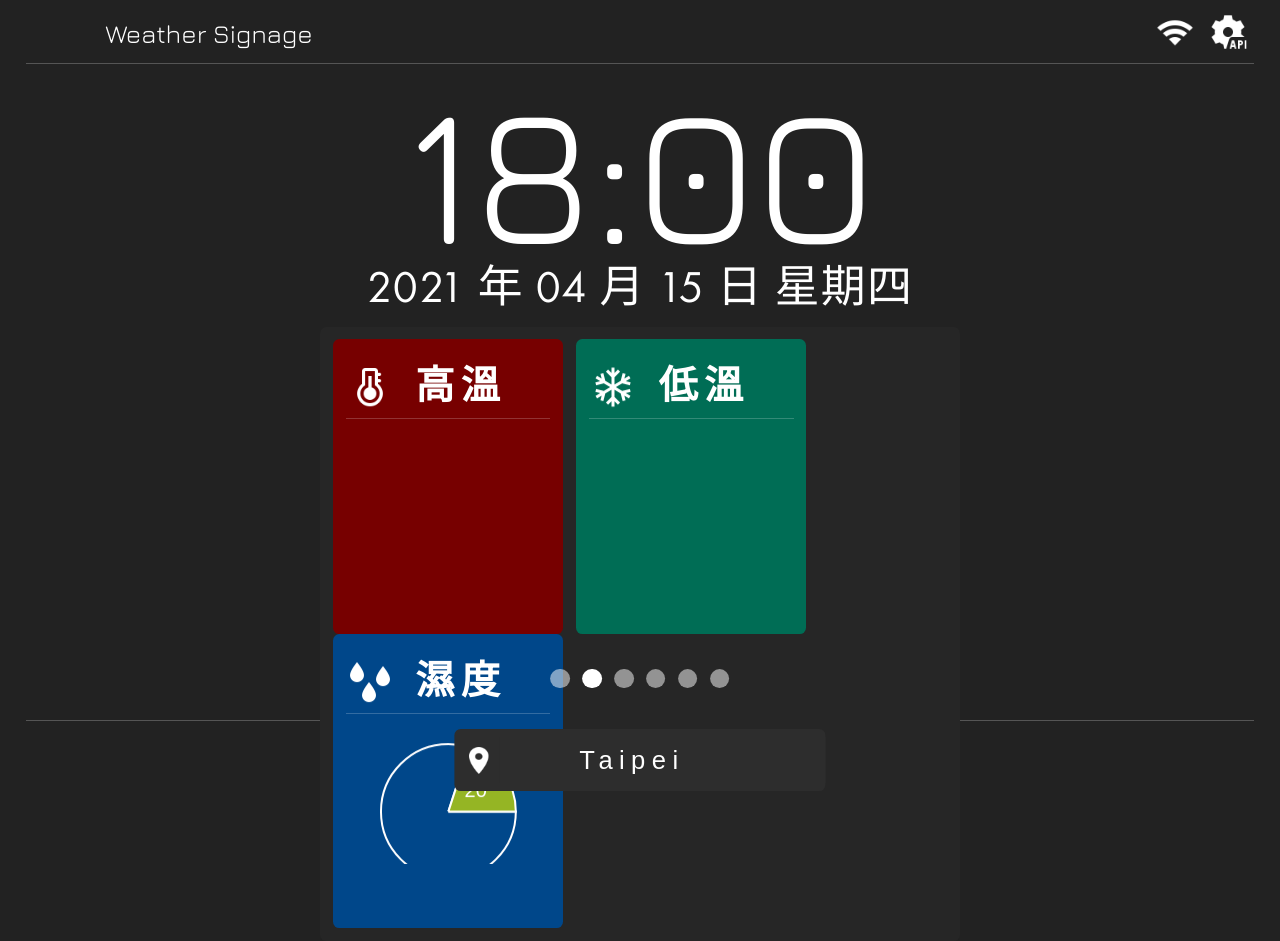
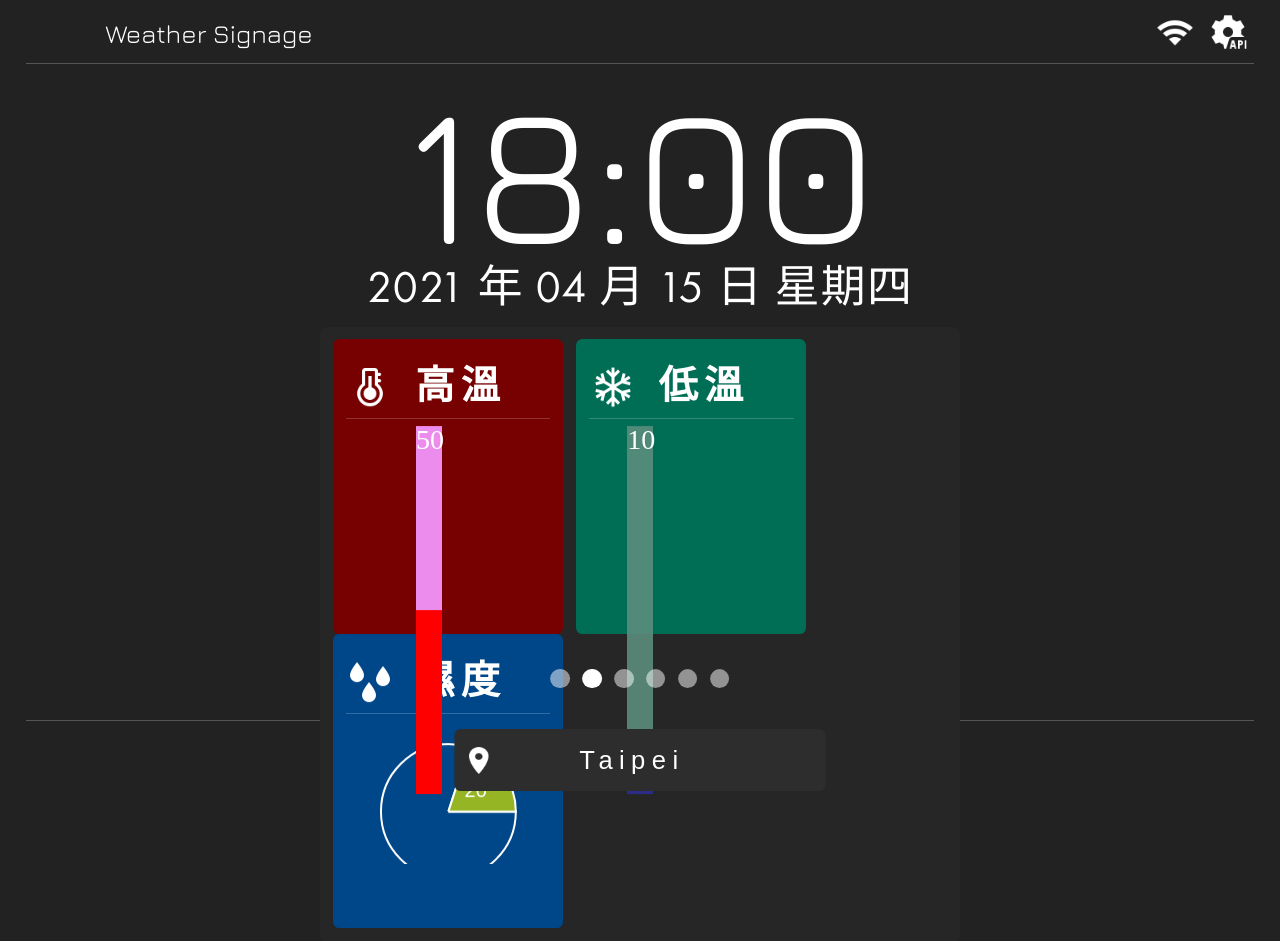
Before and after one commit to howlfu/weather-ui, a website: page start_template.html in a window 1280 px wide. Drawn offline with Linux system fonts and the light colour scheme; a web font is replaced by a local one.

Commit message:
add bar chart to template #1

```diff
--- a/css/style.css
+++ b/css/style.css
@@ -961,4 +961,48 @@ button:focus {
 
 }
 
+.bar-chart-item {
+  height: 75%;
+}
+
+.bar-hot-background {
+  margin-top: 1%;
+  position: absolute;
+  height: 60%;
+  width: 4%;
+  background-color: red;
+  left: 15%;
+  z-index: 1;
+}
+
+.bar-hot-value {
+  margin-top: 1%;
+  position: absolute;
+  height: 30%;
+  width: 4%;
+  background-color: #ec8cec;
+  left: 15%;
+  z-index: 2;
+}
+
+.bar-cold-background {
+  margin-top: 1%;
+  position: absolute;
+  height: 60%;
+  width: 4%;
+  background-color: #2f2fc59e;
+  left: 48%;
+  z-index: 1;
+}
+
+.bar-cold-value {
+  margin-top: 1%;
+  position: absolute;
+  height: 52%;
+  width: 4%;
+  background-color: #6bab6bad;
+  left: 48%;
+  z-index: 2;
+}
+
 /* FloorSelectView */
--- a/start_template.html
+++ b/start_template.html
@@ -43,9 +43,17 @@
       <div class="main-notify">
         <div class="main-notify-item notify-item-hot-bk">
           <div class="notify-item-hot notify-item-detail notify-item-text">高溫</div>
+          <div class="bar-chart-item">
+            <div class="bar-hot-background"></div>
+            <div class="bar-hot-value">50</div>
+          </div>
         </div>
         <div class="main-notify-item notify-item-cold-bk">
           <div class="notify-item-cold notify-item-detail notify-item-text">低溫</div>
+          <div class="bar-chart-item">
+            <div class="bar-cold-background"></div>
+            <div class="bar-cold-value">10</div>
+          </div>
         </div>
         <div class="main-notify-item notify-item-humi-bk">
           <div class="notify-item-humi notify-item-detail notify-item-text">濕度</div>
```
